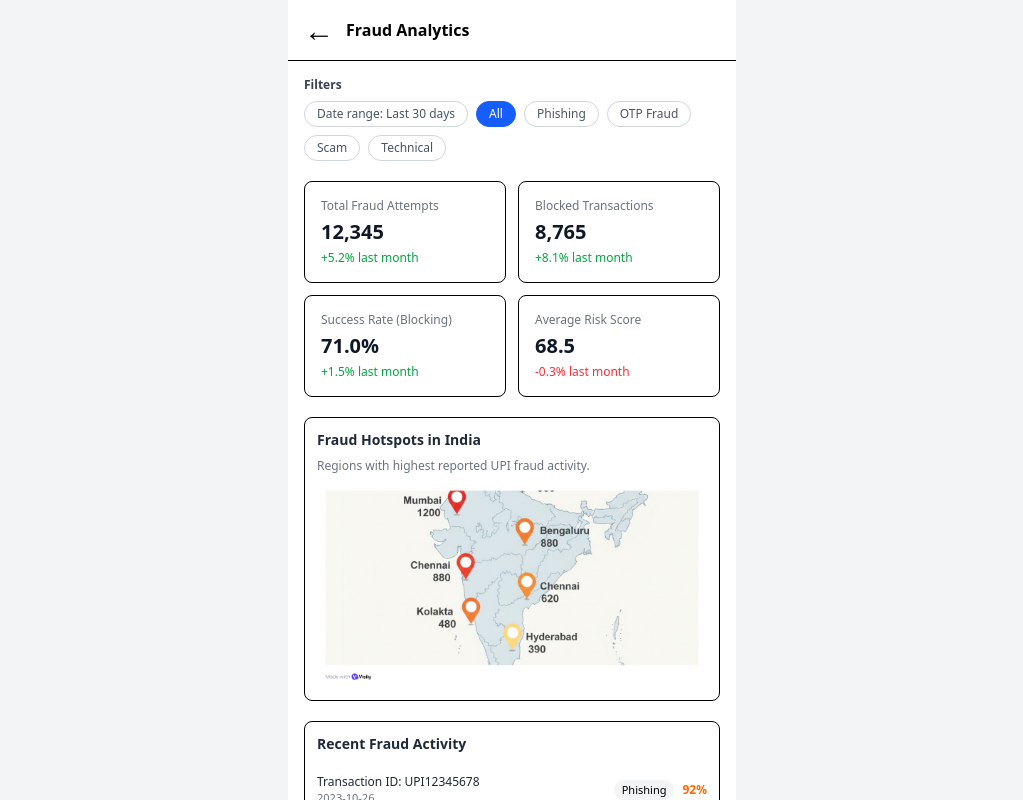
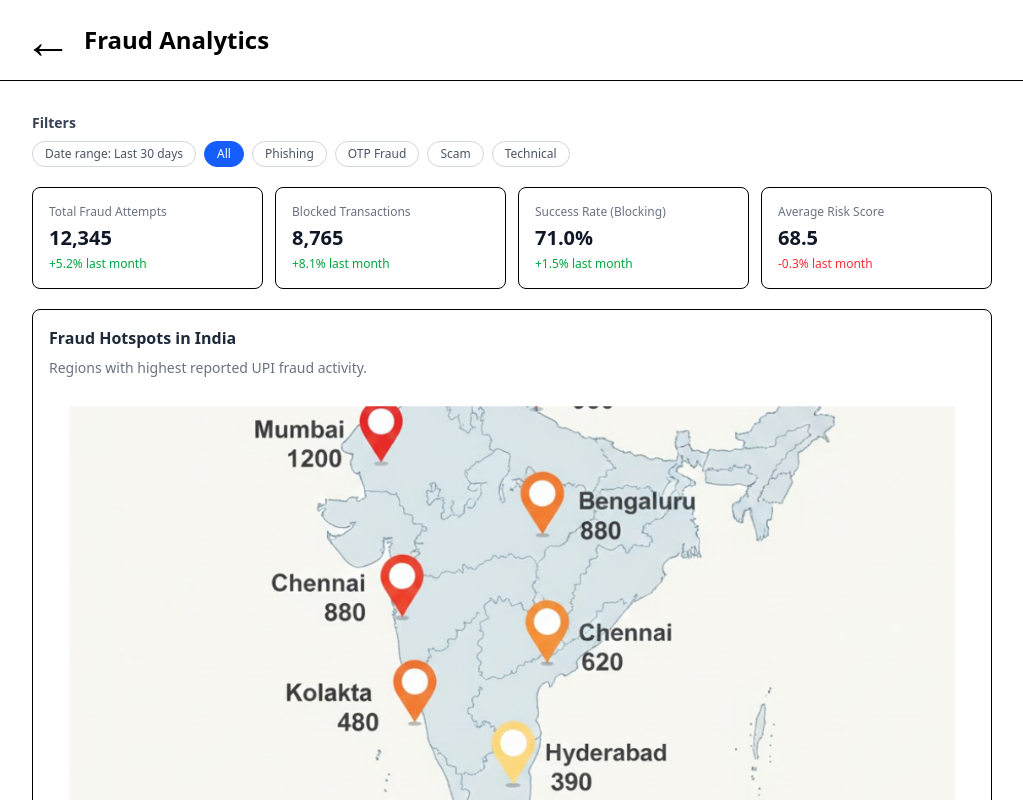
Before and after one commit to amrutasahu2006/upi-fraud-detection, a React (Vite) app: page /fraud-analytics in a window 1280 px wide. Shown: the top 800 px of the page, without its empty margins (128-1151 px from the left). Built offline with nearby package versions, Linux system fonts and the light colour scheme.

Commit message:
Made them responsive

```diff
--- a/src/components/ExpandCircle.jsx
+++ b/src/components/ExpandCircle.jsx
@@ -7,7 +7,7 @@ export default function ExpandCircle() {
       <p className="text-xs text-gray-600 mt-1">
         Add family members to monitor their UPI transactions.
       </p>
-      <button className="mt-3 w-full bg-blue-500 text-white py-2 rounded-md text-sm cursor-pointer hover:bg-blue-700">
+      <button className="mt-3 w-full bg-blue-500 text-white py-2 rounded-md text-sm cursor-pointer hover:bg-blue-700 md:w-auto md:px-10">
         Add New Member
       </button>
     </div>
--- a/src/components/FilterPill.jsx
+++ b/src/components/FilterPill.jsx
@@ -1,7 +1,7 @@
 export default function FilterPill({ label, active }) {
   return (
     <button
-      className={`px-3 py-1 rounded-full text-xs font-medium border
+      className={`px-3 py-1 rounded-full text-xs font-medium border cursor-pointer
         ${
           active
             ? "bg-blue-600 text-white border-blue-600"
--- a/src/components/Header.jsx
+++ b/src/components/Header.jsx
@@ -1,4 +1,8 @@
+import { useNavigate } from "react-router-dom";
+
 export default function Header() {
+  const navigate = useNavigate();
+
   return (
     <header className="flex items-center justify-between px-4 py-3 border-b bg-white">
       {/* Left: Logo + Icon */}
@@ -13,7 +17,7 @@ export default function Header() {
       </div>
 
       {/* Right: Settings Button */}
-      <button className="text-gray-500 hover:text-gray-700 text-xl md:text-2xl lg:text-3xl">
+      <button className="text-gray-500 hover:text-gray-700 text-xl md:text-2xl lg:text-3xl cursor-pointer" onClick={() => navigate("/privacy-settings")}>
         ⚙️
       </button>
     </header>
--- a/src/components/SafetyAlert.jsx
+++ b/src/components/SafetyAlert.jsx
@@ -7,9 +7,10 @@ export default function SafetyAlert() {
       <p className="text-xs text-gray-600 mt-1">
         A contact has been flagged in your UPI circle for suspicious activity. Review these alerts to ensure family safety.
       </p>
-      <button className="mt-3 w-full bg-red-500 text-white py-2 rounded-md text-sm cursor-pointer hover:bg-red-700">
+      <button className="mt-3 w-full bg-red-500 text-white py-2 rounded-md text-sm cursor-pointer hover:bg-red-700 md:w-auto md:px-10 md:block md:mx-auto">
         Review Alerts
       </button>
+
     </div>
   );
 }
--- a/src/components/SettingToggle.jsx
+++ b/src/components/SettingToggle.jsx
@@ -6,7 +6,7 @@ export default function SettingToggle({
 }) {
   return (
     <div className="flex items-start justify-between gap-4 py-8">
-      <div className="max-w-[85%]">
+      <div className="max-w-[80%] md:max-w-[95%]">
         <p className="text-sm font-semibold text-gray-900">{title}</p>
         <p className="text-xs text-gray-500 mt-1 leading-relaxed">
           {description}
@@ -16,13 +16,14 @@ export default function SettingToggle({
       <button
         onClick={onChange}
         className={`relative inline-flex h-6 w-16 items-center rounded-full transition cursor-pointer
-          ${enabled ? "bg-blue-500" : "bg-gray-300"}`}
+        ${enabled ? "bg-blue-500" : "bg-gray-300"}`}
       >
         <span
-          className={`inline-block h-5 w-5 transform rounded-full bg-white transition cursor-pointer
-            ${enabled ? "translate-x-6" : "translate-x-0.5"}`}
+          className={`absolute left-1 top-0.5 h-5 w-5 rounded-full bg-white transition transform
+          ${enabled ? "translate-x-6 md:translate-x-9" : "translate-x-0"}`}
         />
       </button>
+
     </div>
   );
 }
--- a/src/pages/FraudAnalytics.jsx
+++ b/src/pages/FraudAnalytics.jsx
@@ -6,20 +6,22 @@ import BottomNavigation from "../components/BottomNavigation";
 export default function FraudAnalytics() {
   return (
     <div className="min-h-screen bg-gray-100 flex justify-center">
-      <div className="w-full max-w-md bg-white flex flex-col">
+      <div className="w-full max-w-screen-lg bg-white flex flex-col">
 
         {/* Header */}
-        <header className="flex items-center gap-3 px-4 py-3 border-b">
-          <button className="text-3xl">←</button>
-          <h1 className="text-base font-semibold">Fraud Analytics</h1>
+        <header className="flex items-center gap-3 px-4 py-3 md:px-6 md:py-4 border-b">
+          <button className="text-3xl md:text-4xl lg:text-5xl">←</button>
+          <h1 className="text-lg md:text-xl lg:text-2xl font-semibold">
+            Fraud Analytics
+          </h1>
         </header>
 
         {/* Content */}
-        <main className="flex-1 p-4 space-y-5 overflow-y-auto">
+        <main className="flex-1 p-4 md:p-6 lg:p-8 space-y-5 overflow-y-auto">
 
           {/* Filters */}
           <div className="space-y-2">
-            <p className="text-xs font-semibold text-gray-700">Filters</p>
+            <p className="text-xs md:text-sm font-semibold text-gray-700">Filters</p>
             <div className="flex gap-2 flex-wrap">
               <FilterPill label="Date range: Last 30 days" />
               <FilterPill label="All" active />
@@ -31,7 +33,7 @@ export default function FraudAnalytics() {
           </div>
 
           {/* Stats */}
-          <div className="grid grid-cols-2 gap-3">
+          <div className="grid grid-cols-1 sm:grid-cols-2 lg:grid-cols-4 gap-3">
             <StatCard
               title="Total Fraud Attempts"
               value="12,345"
@@ -58,12 +60,12 @@ export default function FraudAnalytics() {
             />
           </div>
 
-          {/* Map Section (IMG TAG) */}
-          <div className="bg-white border rounded-lg p-3 space-y-2">
-            <p className="text-sm font-semibold text-gray-800">
+          {/* Map Section */}
+          <div className="bg-white border rounded-lg p-3 md:p-4 space-y-2">
+            <p className="text-sm md:text-base font-semibold text-gray-800">
               Fraud Hotspots in India
             </p>
-            <p className="text-xs text-gray-500">
+            <p className="text-xs md:text-sm text-gray-500">
               Regions with highest reported UPI fraud activity.
             </p>
 
@@ -75,8 +77,8 @@ export default function FraudAnalytics() {
           </div>
 
           {/* Recent Fraud Activity */}
-          <div className="bg-white border rounded-lg p-3">
-            <p className="text-sm font-semibold text-gray-800 mb-2">
+          <div className="bg-white border rounded-lg p-3 md:p-4 space-y-2">
+            <p className="text-sm md:text-base font-semibold text-gray-800">
               Recent Fraud Activity
             </p>
 
--- a/src/pages/PrivacySettings.jsx
+++ b/src/pages/PrivacySettings.jsx
@@ -9,18 +9,19 @@ export default function PrivacySettings() {
 
   return (
     <div className="min-h-screen bg-gray-100 flex justify-center">
-      <div className="w-full max-w-md bg-white flex flex-col">
+      <div className="w-full max-w-screen-lg bg-white flex flex-col">
 
         {/* Header */}
-        <header className="flex items-center gap-3 px-4 py-3 border-b">
-          <button className="text-3xl cursor-pointer">←</button>
-          <h1 className="text-base font-semibold text-gray-900">
+        <header className="flex items-center gap-3 px-4 py-3 md:px-6 md:py-4 border-b">
+          <button className="text-3xl md:text-4xl lg:text-5xl cursor-pointer">←</button>
+          <h1 className="text-base md:text-lg lg:text-xl font-semibold text-gray-900">
             Privacy & AI Settings
           </h1>
         </header>
 
         {/* Content */}
-        <main className="flex-1 px-4 divide-y">
+        <main className="flex-1 px-4 md:px-6 lg:px-8 divide-y space-y-6 md:space-y-8 lg:space-y-10">
+
           <SettingToggle
             title="Anonymous fraud pattern sharing"
             description="Help improve our fraud detection system by anonymously sharing transaction patterns. Your personal data remains private."
@@ -42,18 +43,18 @@ export default function PrivacySettings() {
             onChange={() => setBehaviorLearning(!behaviorLearning)}
           />
 
-          <div className="pt-6">
-            <button className="w-full bg-blue-600 text-white py-3 rounded-lg text-sm font-medium cursor-pointer">
+          <div className="pt-6 md:pt-8 lg:pt-10">
+            <button className="w-full bg-blue-600 text-white py-3 md:py-4 lg:py-5 rounded-lg text-sm md:text-base lg:text-lg font-medium cursor-pointer">
               View Security Recommendations
             </button>
 
-            <p className="text-xs text-gray-500 text-center mt-2 px-4">
+            <p className="text-xs md:text-sm text-gray-500 text-center mt-2 px-2 md:px-4 lg:px-6">
               Get recommended security steps based on your settings
             </p>
           </div>
         </main>
 
-        {/* Bottom Navigation (already exists) */}
+        {/* Bottom Navigation */}
         <BottomNavigation />
       </div>
     </div>
--- a/src/pages/Safety.jsx
+++ b/src/pages/Safety.jsx
@@ -6,22 +6,34 @@ import { users } from "../data/users";
 
 export default function Safety() {
   return (
-    <div className="max-w-md mx-auto min-h-screen bg-white">
+    <div className="min-h-screen bg-gray-100 flex justify-center">
+      <div className="w-full max-w-screen-lg bg-white flex flex-col">
+
+        {/* Header */}
         <Header />
 
-      <main className="p-4 space-y-4">
+        {/* Main Content */}
+        <main className="p-4 md:p-6 lg:p-8 space-y-6">
+
+          {/* Safety Alert */}
           <SafetyAlert />
 
-        <h2 className="text-base font-semibold">Your UPI Circle</h2>
+          {/* Circle Heading */}
+          <h2 className="text-base md:text-lg lg:text-xl font-semibold">
+            Your UPI Circle
+          </h2>
 
-        <div className="space-y-3">
+          {/* Users List */}
+          <div className="space-y-3 md:space-y-4 lg:space-y-5">
             {users.map((user) => (
               <UserCard key={user.id} user={user} />
             ))}
           </div>
 
+          {/* Expand Circle */}
           <ExpandCircle />
         </main>
       </div>
+    </div>
   );
 }
```
Also changed, not shown: 1 other file (tests, documents, lock files or other folders). Lines whose indentation alone changed are shown as unchanged.
